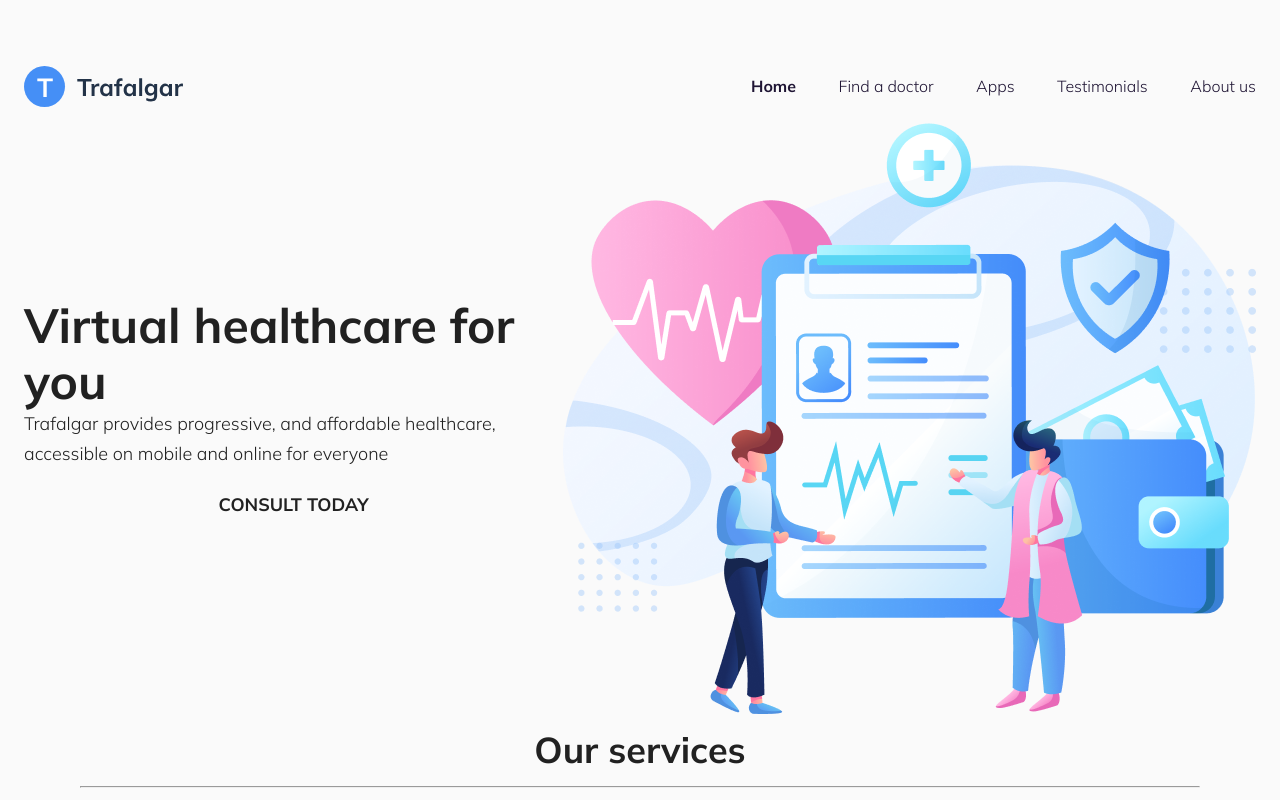
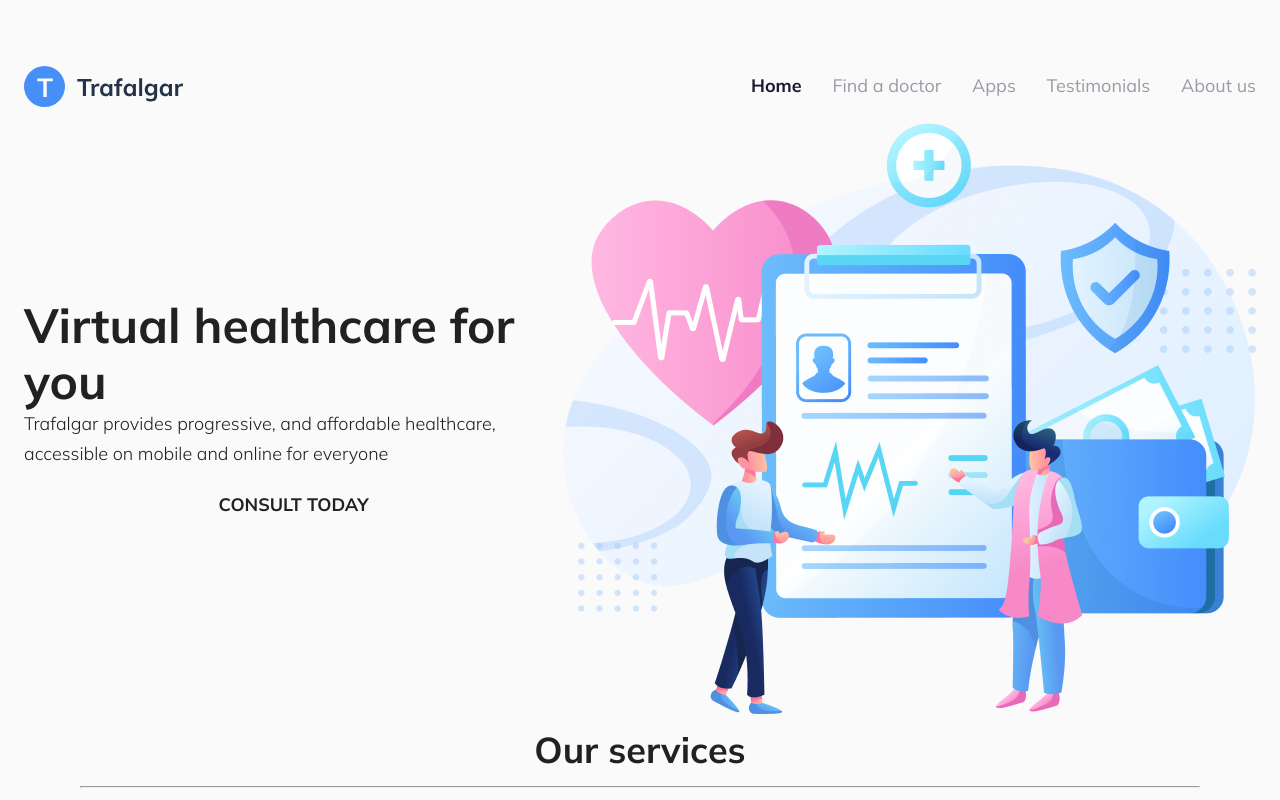
Before and after one commit to maturc/trafalgar, a React (Create React App) app: page / in a window 1280 px wide. Shown: the top 800 px of the page. Built offline with nearby package versions, Linux system fonts and the light colour scheme.

Commit message:
navbar styling changes

```diff
--- a/src/components/Navbar/Navbar.css
+++ b/src/components/Navbar/Navbar.css
@@ -27,6 +27,12 @@
 
 .navbar__links > li > a {
   text-decoration: none;
+  color: #9d99a6;
+  font-size: 18px;
+  font-weight: 400;
+}
+
+.navbar__links > li > a:hover {
   color: #1F1534;
 }
 
@@ -43,6 +49,7 @@
 }
 
 .navbar__link--active {
-  font-weight: bold;
+  color: #1F1534 !important;
+  font-weight: 700 !important;
 }
 /*# sourceMappingURL=Navbar.css.map */
--- a/src/components/Navbar/Navbar.sass
+++ b/src/components/Navbar/Navbar.sass
@@ -11,7 +11,11 @@
     list-style: none
   &__links > li > a
     text-decoration: none
-    color: #1F1534
+    color: #9d99a6
+    font-size: 18px
+    font-weight: 400
+    &:hover
+      color: #1F1534
   &__logo
     width: 160px
     height: 41px
@@ -21,4 +25,5 @@
     & span
       display: none
 .navbar__link--active
-  font-weight: bold
+  color: #1F1534 !important
+  font-weight: 700 !important
```
Also changed, not shown: 1 other file (tests, documents, lock files or other folders).
